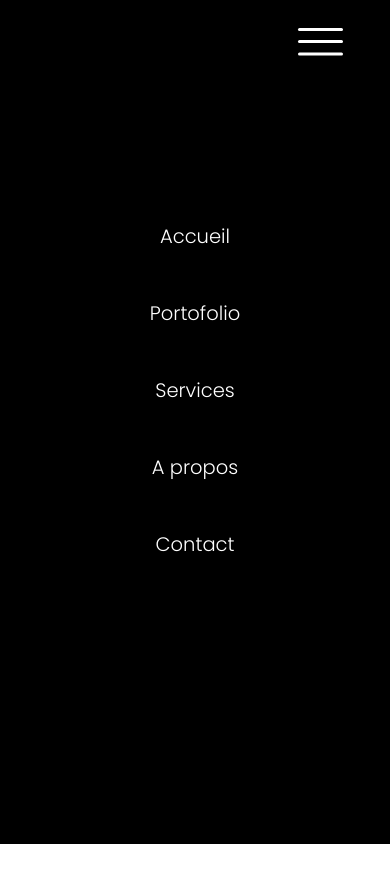
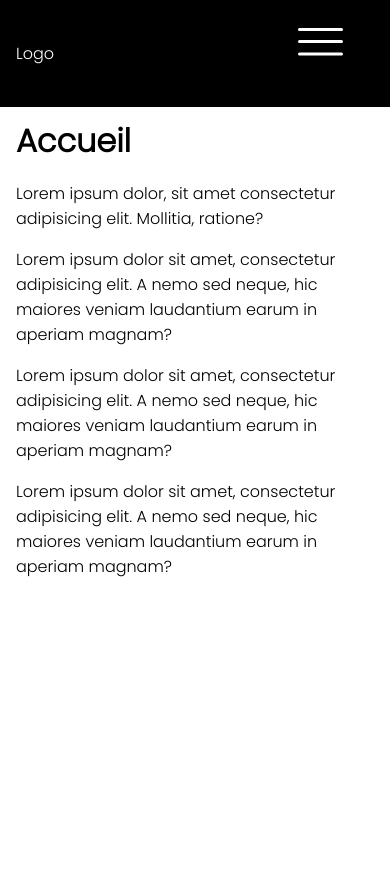
Before and after one commit to RG31/navbar-burger, a React (Create React App) app: page / in a window 390 px wide. Shown: the top 882 px of the page. Built offline with nearby package versions, Linux system fonts and the light colour scheme.

Commit message:
handleShowLinks-useState-setShowLinks

```diff
--- a/src/components/Nav.css
+++ b/src/components/Nav.css
@@ -43,9 +43,12 @@
         align-items: center;
         position: fixed;
         background-color: black;
-         /* on couvre la window de black */
+        /* on affiche tout le menu sur fond noir à la place du texte
         left: 0;
-        right: 0;
+        right: 0; */
+        /* on fait disparaître tout le menu, on ne garde que le burger */
+        right:-100vh;
+
         bottom: 0;
         height: 100vh;
         padding:2rem;
@@ -61,7 +64,7 @@
     /* burger menuv*/
     .navbar__burger {
         display:block; /* on affiche le burger en mobile */
-        /* pour que le curseur pointe su rl'ensemble des 3 traits*/
+        /* pour que le curseur pointe sur l'ensemble des 3 traits*/
         position: fixed;
         top: 1rem;
         right: 1rem;
@@ -71,8 +74,6 @@
         cursor: pointer;
 
     }
-
-
 
     .burger-bar,
     .burger-bar::before,
--- a/src/components/Nav.js
+++ b/src/components/Nav.js
@@ -1,9 +1,20 @@
-import React from 'react';
+import React from "react";
 import "./Nav.css";
+import { useState } from "react" ;
+
+
 
 function Nav() {
+    const  [showLinks, setShowLinks] = useState(false);
+    /* button navbar-burger => onClick () */
+    const handleShowLinks = () => {
+        setShowLinks(!showLinks)
+        /* on edite la valeur (affiche les links)
+           que si showlinks est différent de (false) et à true on l'active */
+    }
     return (
-        <nav className="navbar">
+        /* si classe chow-nav activée => on affiche */
+        <nav className="navbar show-nav">
            <div className="navbar__logo">Logo</div>
            <ul className="navbar__links">
                <li className="navbar__item">
@@ -32,7 +43,7 @@ function Nav() {
                     </a>
                </li>
            </ul>
-           <button className="navbar__burger">
+           <button className="navbar__burger" onClick= {handleShowLinks} >
             <span className="burger-bar">
                 </span>
            </button>
```
Also changed, not shown: src/Screenshoot/handleShowLinks-useState-setShowLinks.png (added).
